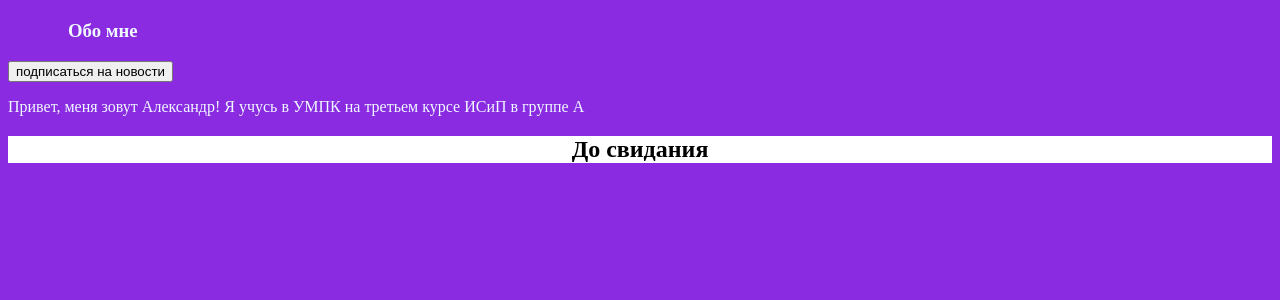
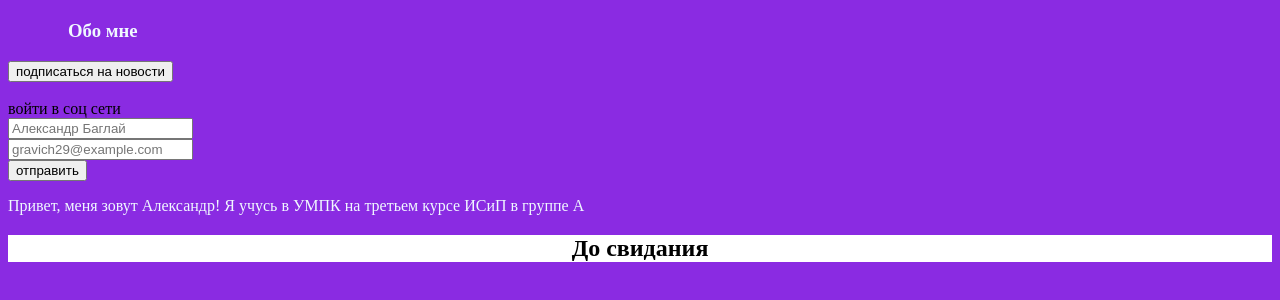
Before and after one commit to gravich29/NewHub, a plain HTML site: page index.html in a window 1280 px wide. Shown: the part 60-360 px from the top of the page. Drawn offline with Linux system fonts and the light colour scheme.

Commit message:
добавлена форма входа

```diff
--- a/index.html
+++ b/index.html
@@ -35,7 +35,11 @@
   <div>
     <button>подписаться на новости</button>
   </div>
-
+  <br>
+  <label>войти в соц сети</label><br>
+  <input type="text" placeholder="Александр Баглай"><br>
+  <input type="text" placeholder="gravich29@example.com"><br>
+  <button>отправить</button>
   <div>
     <p class="text">Привет, меня зовут Александр! Я учусь в УМПК на третьем курсе ИСиП в группе А</p>
   </div>
```
